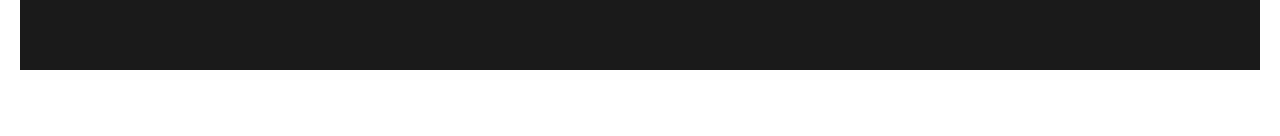
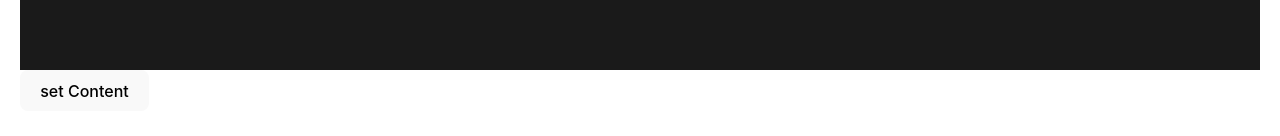
Before and after one commit to El-Ahmed/WYSIWYG-Markdown-Editor, a React (Vite) app: page / in a window 1280 px wide. Shown: the part 530-666 px from the top of the page. Built offline with nearby package versions, Linux system fonts and the light colour scheme.

Commit message:
feat: :sparkles: load text

```diff
--- a/src/components/Editor/Editor.module.scss
+++ b/src/components/Editor/Editor.module.scss
@@ -4,13 +4,4 @@
   background-color: #1a1a1a;
   padding: 1rem;
   box-sizing: border-box;
-
-  h1,
-  h2,
-  h3,
-  h4,
-  h5,
-  h6 {
-    display: inline-block;
-  }
 }
--- a/src/components/Editor/Editor.tsx
+++ b/src/components/Editor/Editor.tsx
@@ -37,6 +37,21 @@
     resetEditor();
   }, [editorRef]);
 
+  const applyContent = () => {
+    if (!editorRef.current) return;
+    editorRef.current.innerText = "";
+    content.split(/\r?\n/).forEach((text) => {
+      const div = document.createElement("div");
+      if (text.length) {
+        div.textContent = text;
+      } else {
+        div.appendChild(document.createElement("br"));
+      }
+      editorRef.current?.appendChild(div);
+    });
+    handleInput();
+  };
+
   return (
     <>
       <div
@@ -46,6 +61,7 @@
         onInput={handleInput}
       ></div>
       <div style={{ whiteSpace: "pre-line" }}>{content}</div>
+      <button onClick={applyContent}>set Content</button>
     </>
   );
 };
```
